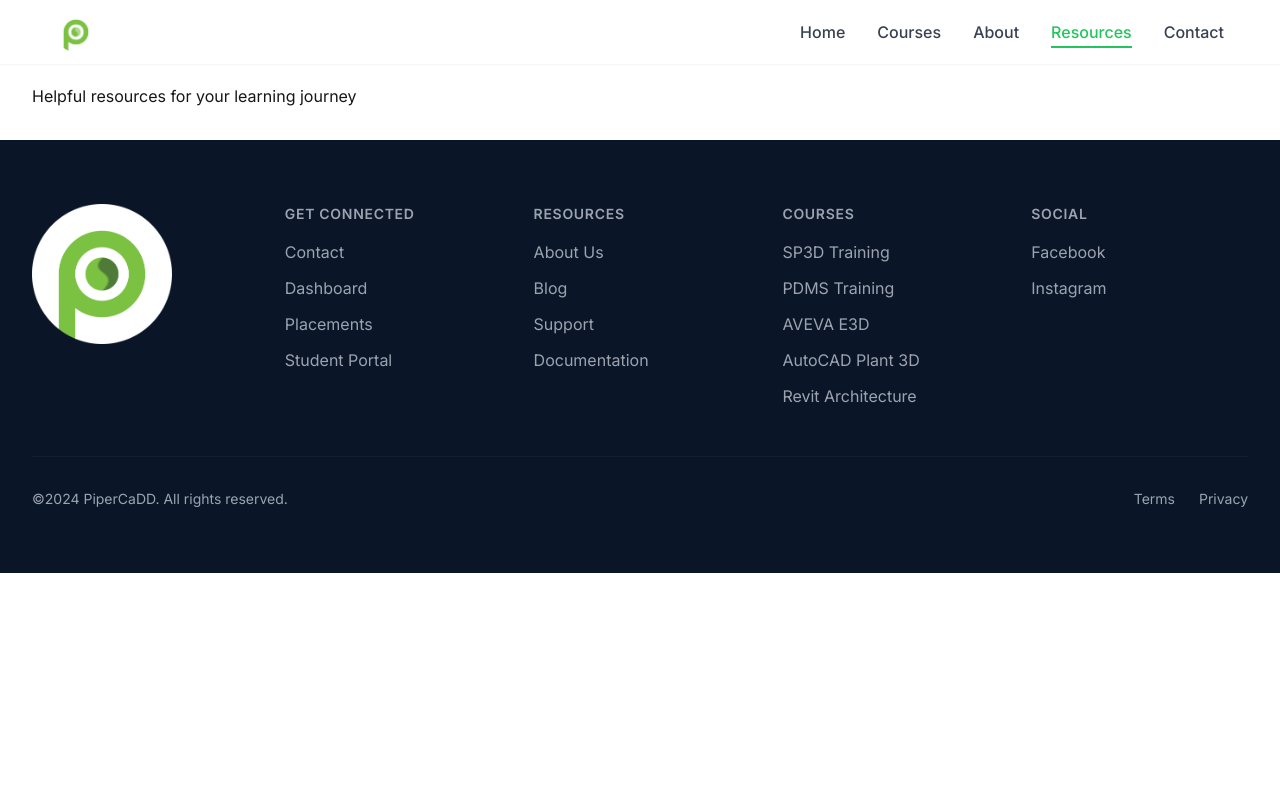
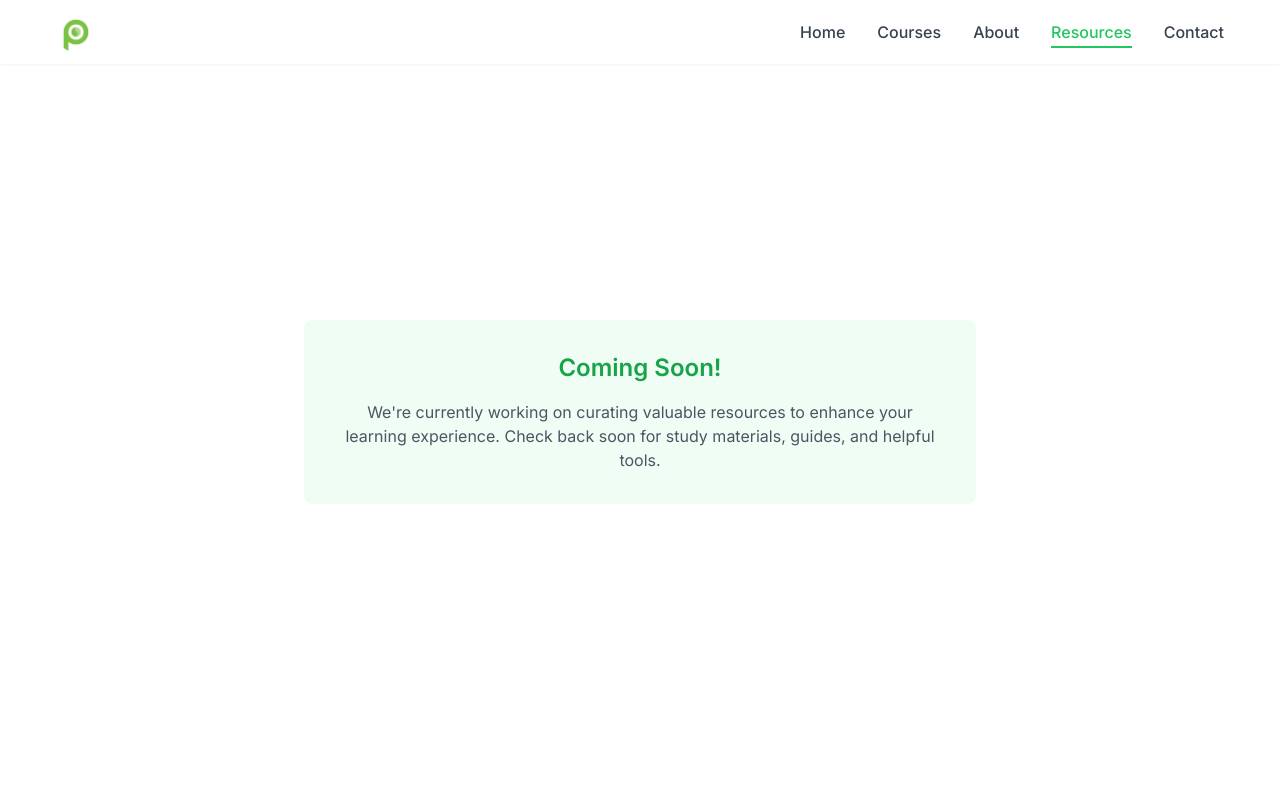
Before and after one commit to dharanigowthamsampath/piper_website_react, a Next.js app: page /resources in a window 1280 px wide. Shown: the top 800 px of the page. Built offline with nearby package versions, Linux system fonts and the light colour scheme.

Commit message:
added coming soon to resource page

```diff
--- a/app/resources/page.tsx
+++ b/app/resources/page.tsx
@@ -1,8 +1,17 @@
 export default function Resources() {
   return (
-    <main className="p-8">
-      <h1 className="text-3xl font-bold">Resources</h1>
-      <p className="mt-4">Helpful resources for your learning journey</p>
+    <main className="min-h-screen p-8 flex flex-col items-center justify-center text-center bg-white">
+      {/* <h1 className="text-4xl font-bold text-gray-900">Resources</h1> */}
+      <div className="mt-6 bg-green-50 rounded-lg p-8 max-w-2xl">
+        <h2 className="text-2xl font-semibold text-green-600 mb-4">
+          Coming Soon!
+        </h2>
+        <p className="text-gray-600">
+          We're currently working on curating valuable resources to enhance your
+          learning experience. Check back soon for study materials, guides, and
+          helpful tools.
+        </p>
+      </div>
     </main>
   );
 }
```
